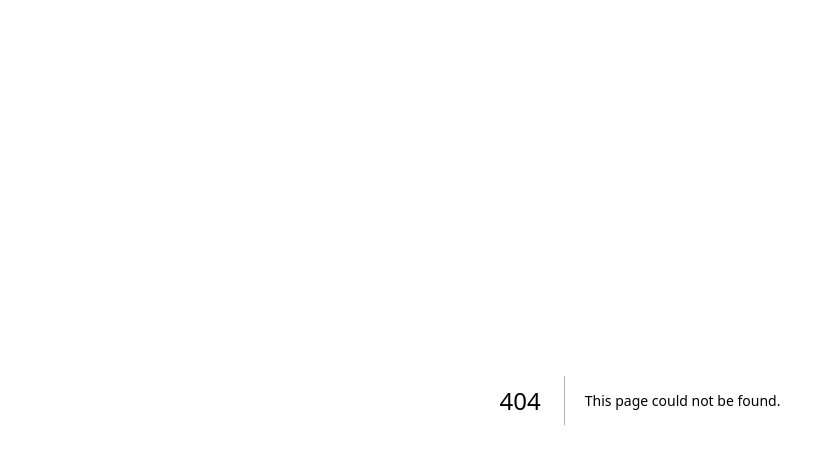
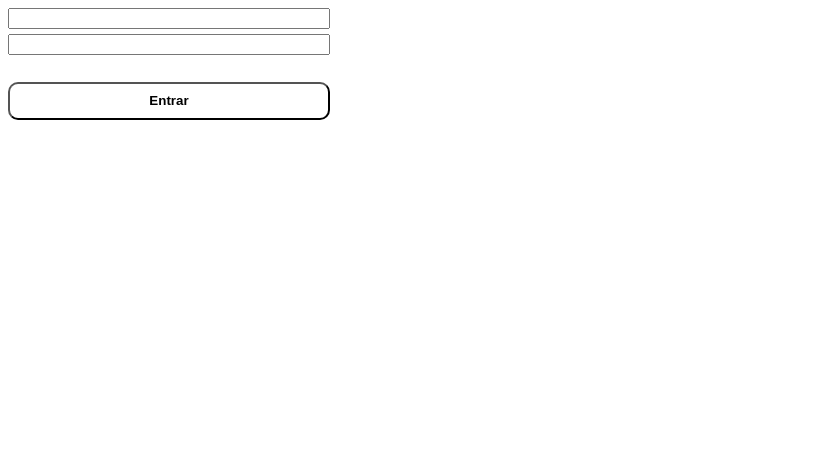
Before and after one commit to Brighside/Vigsaude, a Next.js app in the folder vigsaude_front/: page /teste in a window 1280 px wide. Before the commit this address had no page. Shown: the top 464 px of the page, without its empty margins (0-835 px from the left). Built offline with nearby package versions, Linux system fonts and the light colour scheme; a web font is replaced by a local one.

Commit message:
Criação do Componente: SubmitButton

```diff
--- /dev/null
+++ b/vigsaude_front/src/app/teste/page.tsx
@@ -0,0 +1,21 @@
+import { SubmitButton } from "@/components/commons/SubmitButton"
+
+export default function Teste () {
+	const test = async () => {
+		"use server"
+	}
+
+	const formStyle = {
+		display: "grid",
+		width: "300px",
+		gap: "5px"
+	}
+
+	return(
+		<form action={test} style={formStyle}>
+			<input type="text" name="Usuário"/>
+			<input type="password" name="Senha"/>
+			<SubmitButton text="Entrar" />
+		</form>
+	)
+}
--- /dev/null
+++ b/vigsaude_front/src/components/commons/SubmitButton.tsx
@@ -0,0 +1,17 @@
+"use client"
+import "../../styles/components/commons/submitButton.css"
+import { useFormStatus } from "react-dom"
+
+interface Props {
+    text: string
+}
+
+export const SubmitButton = ({text}: Props) => {
+	const { pending } = useFormStatus()
+
+	return (
+		<button className="submitButton" type="submit" aria-disabled={pending}>
+			{ pending ? text + "..." : text }
+		</button>
+	)
+}
--- a/vigsaude_front/src/components/commons/input.tsx
+++ b/vigsaude_front/src/components/commons/input.tsx
@@ -1,10 +1,10 @@
 import "../../styles/components/commons/input.css"
-type props = {
-	type:  string,
+interface Props {
+	type:  string
 	placeholder: string
 }
 
-export const Input = (props: props) => {
+export const Input = (props: Props) => {
 	return (
 		<input type={props.type} placeholder={props.placeholder}/>
 	)
--- /dev/null
+++ b/vigsaude_front/src/styles/components/commons/submitButton.css
@@ -0,0 +1,20 @@
+.submitButton {
+    width: 70vw;
+    height: 5vh;
+    color: var(--buttonTextColor);
+    background-color: var(--buttonBGColor);
+    border-radius: 2vw;
+    font-size: 12pt;
+    font-weight: bold;
+    margin-top: 2vh;
+}
+
+@media screen and (min-width: 600px) {
+    .submitButton {
+        width: 322px;
+        height: 37.5px;
+        border-radius: 10px;
+        margin-top: 22px;
+        font-size: 10pt;
+    }
+}
```
Also changed, not shown: vigsaude_front/src/components/login/painelLogin.tsx (+7 -2 lines), vigsaude_front/src/styles/components/login.css (+1 -20 lines), vigsaude_front/.eslintrc.json.
